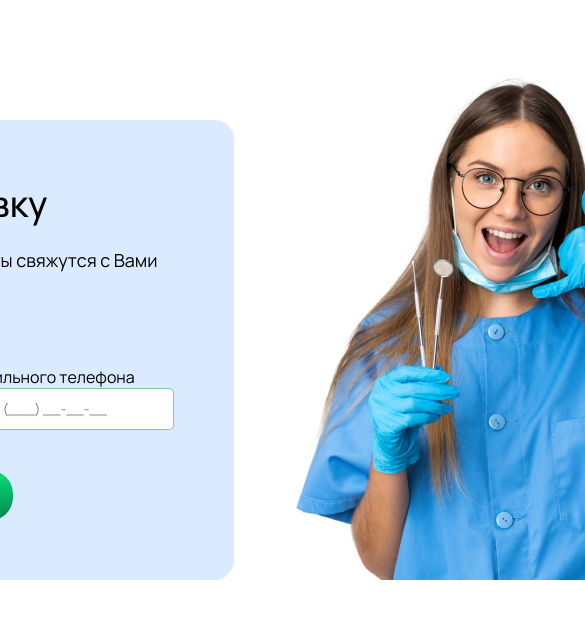
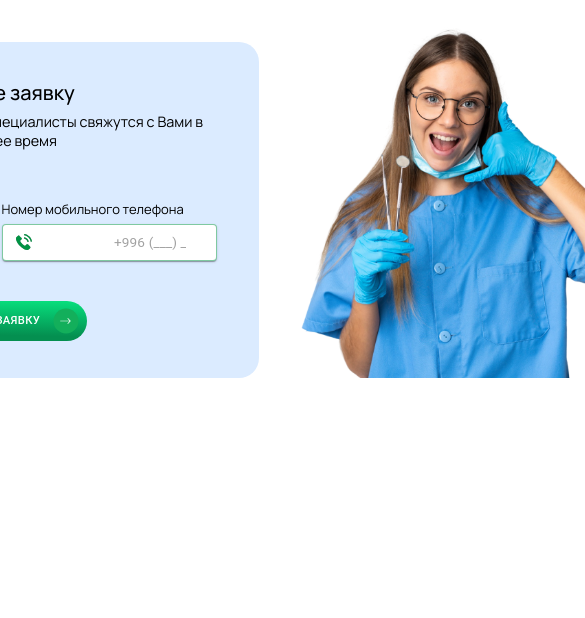
Before and after one commit to peaksoft-school/health-check-js11, a React (Create React App) app: page / in a window 390 px wide. Shown: the top 618 px of the page, 585 px wide, since content can reach past the window. Built offline with nearby package versions, Linux system fonts and the light colour scheme.

Commit message:
responsived

```diff
--- a/src/components/LeaveRequest.jsx
+++ b/src/components/LeaveRequest.jsx
@@ -1,6 +1,6 @@
-import { styled } from '@mui/material'
+import { InputBase, Paper, styled } from '@mui/material'
 import Button from './UI/Button'
-import { RightArrow } from '../assets/icons'
+import { ActivePhoneIcon, RightArrow, UserIcon } from '../assets/icons'
 import RequairDoctorImage from '../assets/images/requairDoctor.png'
 
 const LeaveRequest = () => {
@@ -14,23 +14,33 @@ const LeaveRequest = () => {
             </StyledDesc>
             <AllInputsContainer>
                <InputContainer>
-                  <label htmlFor="name">Как к Вам обратиться?</label>
+                  <StyledLabel htmlFor="name">
+                     Как к Вам обратиться?
+                  </StyledLabel>
+                  <StyledPaper>
+                     <StyledUserIcon />
                      <StyledInput
+                        id="name"
                         type="text"
-                     id="name"
                         placeholder="
                      Введите
                      имя"
                      />
+                  </StyledPaper>
                </InputContainer>
                <InputContainer>
-                  <label htmlFor="number">Номер мобильного телефона</label>
+                  <StyledLabel htmlFor="number">
+                     Номер мобильного телефона
+                  </StyledLabel>
+                  <StyledPaper>
+                     <StyledPhoneIcon />
                      <StyledInput
-                     type="text"
                         id="number"
+                        type="number"
                         placeholder="
                      +996 (___) __-__-__"
                      />
+                  </StyledPaper>
                </InputContainer>
             </AllInputsContainer>
 
@@ -38,7 +48,7 @@ const LeaveRequest = () => {
                ОТПРАВИТЬ ЗАЯВКУ <StyledRightArrow />
             </StyledButton>
          </Container>
-         <img src={RequairDoctorImage} alt="doctor img" />
+         <StyledImage src={RequairDoctorImage} alt="doctor img" />
       </StyledLeaveRequest>
    )
 }
@@ -47,91 +57,148 @@ export default LeaveRequest
 
 const StyledLeaveRequest = styled('div')(({ theme }) => ({
    display: 'flex',
-   margin: '50px',
+   margin: '3.125rem',
    justifyContent: 'center',
    alignItems: 'flex-end',
-   [theme.breakpoints.down('lg')]: {},
+   [theme.breakpoints.down('lg')]: {
+      margin: '0.625rem',
+   },
 }))
 
-const Container = styled('div')(({ theme }) => ({
+const StyledImage = styled('img')(({ theme }) => ({
+   width: '36.375rem',
+   height: '33.125rem',
+   [theme.breakpoints.down('lg')]: {
+      width: '25rem',
+      height: '23rem',
+   },
+}))
+
+const Container = styled('form')(({ theme }) => ({
    display: 'flex',
-   width: '659px',
-   height: '460px',
+   width: '41.1875rem',
+   height: '28.75rem',
    flexShrink: '0',
    flexDirection: 'column',
    alignItems: 'center',
    justifyContent: 'center',
    textAlign: 'center',
    backgroundColor: '#DBEBFF',
-   borderRadius: '20px',
-   [theme.breakpoints.down('lg')]: {},
+   borderRadius: '1.25rem',
+   [theme.breakpoints.down('lg')]: {
+      height: '21rem',
+      width: '33rem',
+   },
+}))
+
+const StyledLabel = styled('label')(({ theme }) => ({
+   [theme.breakpoints.down('lg')]: {
+      fontSize: '0.813rem',
+   },
 }))
 
 const StyledTitle = styled('h2')(({ theme }) => ({
-   fontSize: '36px',
+   fontSize: '2.25rem',
    fontStyle: 'normal',
    fontWeight: '500',
    lineHeight: 'normal',
-   marginBottom: '20px',
-   [theme.breakpoints.down('lg')]: {},
+   marginBottom: '1.25rem',
+   [theme.breakpoints.down('lg')]: {
+      fontSize: '1.25rem',
+      marginBottom: '0.375rem',
+   },
 }))
 
 const StyledDesc = styled('h2')(({ theme }) => ({
-   fontSize: '18px',
+   fontSize: '1.125rem',
    fontStyle: 'normal',
    fontWeight: '400',
    lineHeight: 'normal',
-   marginBottom: '20px',
-   width: '518px',
-   [theme.breakpoints.down('lg')]: {},
+   width: '32.375rem',
+   [theme.breakpoints.down('lg')]: {
+      width: '26rem',
+      fontSize: '0.9rem',
+   },
 }))
 
 const StyledButton = styled(Button)(({ theme }) => ({
    '&.MuiButtonBase-root': {
       display: 'flex',
-      borderRadius: '24px',
-      padding: '8px 12px 8px 24px',
-      alignItems: 'center',
+      borderRadius: '1.5rem',
+      padding: '0.5rem 0.75rem 0.5rem 1.5rem',
       justifyContent: 'space-between',
-      height: '51px',
-      paddingLeft: '24px',
+      height: '3.1875rem',
       flexShrink: '0',
-      fontSize: '14px',
+      fontSize: '0.875rem',
       fontStyle: 'normal',
       lineHeight: 'normal',
       textTransform: 'uppercase',
-      width: '217px',
+      width: '13.5625rem',
       '&:hover': {
-         padding: '8px 12px 8px 24px',
+         padding: '0.5rem 0.75rem 0.5rem 1.5rem',
          background: theme.palette.primary.linearGradient,
+      },
+      [theme.breakpoints.down('lg')]: {
+         width: '11.5rem',
+         height: '2.5rem',
+         fontSize: '0.70rem',
+         padding: '0.5rem 0.50rem 0.5rem 1.4rem',
       },
    },
 }))
 
 const StyledRightArrow = styled(RightArrow)(() => ({
-   width: '26px',
-   height: '26px',
+   width: '1.625rem',
+   height: '1.625rem',
 }))
 
 const AllInputsContainer = styled('div')(() => ({
    display: 'flex',
-   gap: '13px',
-   marginTop: '50px',
-   marginBottom: '40px',
+   gap: '0.8125rem',
+   marginTop: '3.13rem',
+   marginBottom: '2.5rem',
 }))
 
-const StyledInput = styled('input')(() => ({
-   width: '263px',
-   height: '42px',
-   flexShrink: '0',
-   borderRadius: '5px',
-   border: '1px solid rgba(0, 147, 68, 0.50)',
-   background: ' #FFF',
+const InputContainer = styled('div')(() => ({
+   display: 'flex',
+   alignItems: 'flex-start',
+   flexDirection: 'column',
 }))
 
-const InputContainer = styled('span')(() => ({
+const StyledInput = styled(InputBase)(({ theme }) => ({
+   flexShrink: '0',
+   borderRadius: '0.3125rem',
+   background: ' #FFF',
+   padding: '0px 0.625rem px',
+   [theme.breakpoints.down('lg')]: {
+      width: '10rem',
+      fontSize: '0.85rem',
+   },
+}))
+
+const StyledPaper = styled(Paper)(({ theme }) => ({
+   width: '16.4375rem',
+   height: ' 2.625rem',
    display: 'flex',
-   flexDirection: 'column',
-   alignItems: 'flex-start',
-   width: '263px',
+   alignItems: 'center',
+   border: '1px solid rgba(0, 147, 68, 0.50)',
+   marginTop: '0.375rem',
+   [theme.breakpoints.down('lg')]: {
+      width: '13.4375rem',
+      height: ' 2.3rem',
+   },
 }))
+
+const StyledUserIcon = styled(UserIcon)(() => ({
+   margin: '0.75rem 0.5rem 0.875rem 0.75rem',
+   width: '1.125rem',
+   height: '1rem',
+   flexShrink: '0',
+}))
+
+const StyledPhoneIcon = styled(ActivePhoneIcon)(() => ({
+   margin: '0.75rem 0.5rem 0.875rem 0.75rem',
+   width: '1.125rem',
+   height: '1rem',
+   flexShrink: '0',
+}))
```
Lines whose indentation alone changed are shown as unchanged.
